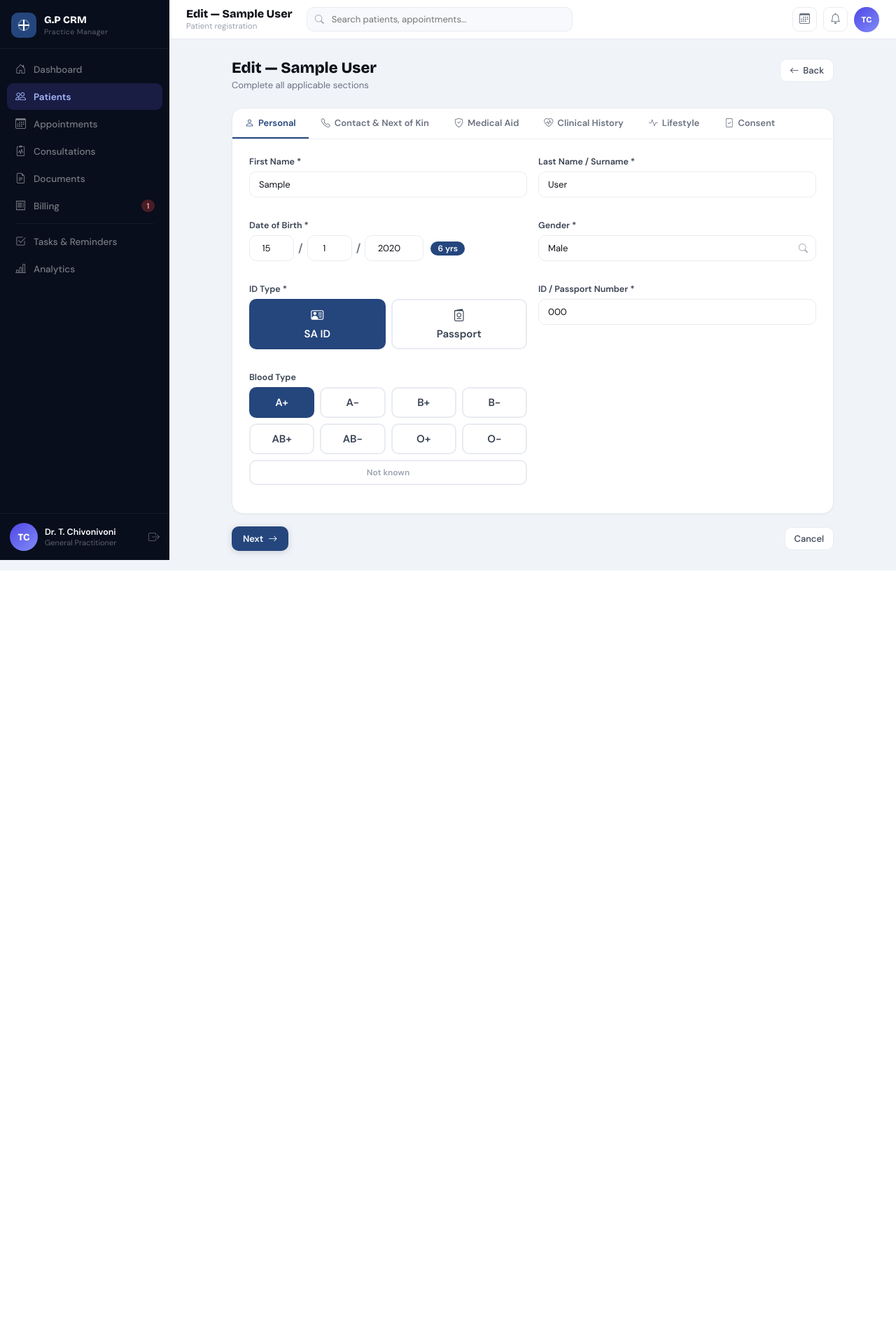
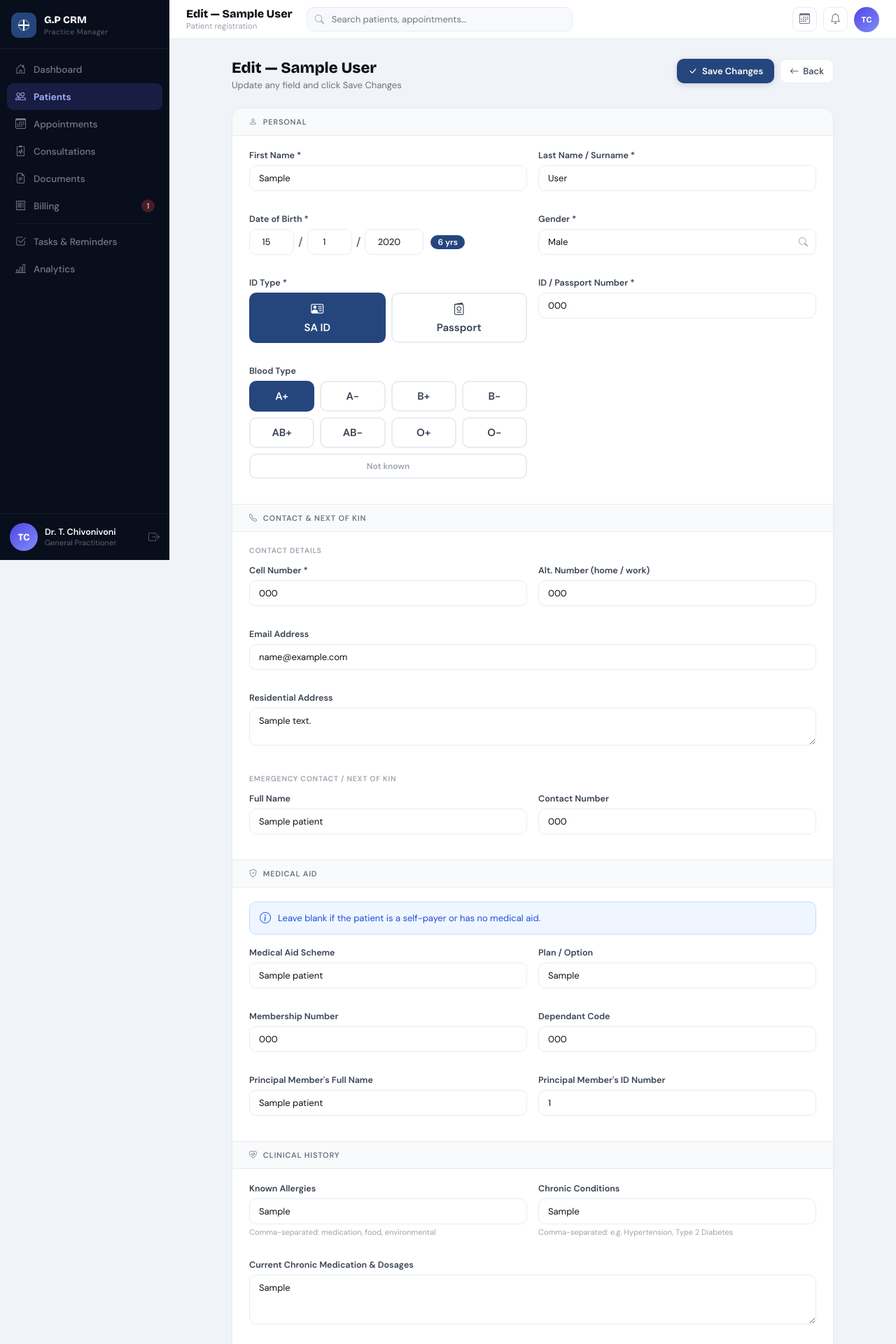
Before and after one commit to DevJoymanu/MediCareGP, a Django app: page /patients/1/edit/ in a window 1280 px wide. Shown: the top 1920 px of the page at 70% size. Before the commit the page ends 815 px from the top, so only its background shows below. Run offline with Django 4.2, Linux system fonts and the light colour scheme; a user stored in the database is signed in; tables that the repository leaves empty hold one stand-in row (values such as "Sample post").

Commit message:
ui/ux update4

```diff
--- a/medicaregp/templates/patients/patient_form.html
+++ b/medicaregp/templates/patients/patient_form.html
@@ -19,6 +19,18 @@
   .blood-btn.selected { background:var(--accent); border-color:var(--accent); color:#fff; }
   .blood-btn.unknown { font-size:12px; font-weight:600; color:var(--text-4); grid-column:span 4; padding:8px; }
   .blood-btn.unknown.selected { background:var(--text-3); border-color:var(--text-3); color:#fff; }
+  /* ── Edit mode: all sections visible, no tabs ── */
+  .edit-mode .form-tab-bar { display:none; }
+  .edit-mode .form-section { display:block; padding:0; }
+  .edit-mode .form-section + .form-section { border-top:1px solid var(--border); }
+  .edit-section-title {
+    display:flex; align-items:center; gap:8px;
+    font-size:11px; font-weight:700; color:var(--text-3);
+    text-transform:uppercase; letter-spacing:0.07em;
+    padding:12px 24px; background:#f9fafb;
+    border-bottom:1px solid var(--border);
+  }
+  .edit-section-body { padding:20px 24px; }
 </style>
 {% endblock %}
 
@@ -26,8 +38,16 @@
 <div class="page-body">
   <div style="max-width:860px;margin:0 auto;">
     <div class="page-header">
-      <div><h1>{{ title }}</h1><p>Complete all applicable sections</p></div>
-      <a href="{% url 'patient_list' %}" class="btn-ghost"><i class="bi bi-arrow-left"></i> Back</a>
+      <div>
+        <h1>{{ title }}</h1>
+        <p>{% if form.instance.pk %}Update any field and click Save Changes{% else %}Complete all applicable sections{% endif %}</p>
+      </div>
+      <div style="display:flex;gap:8px;">
+        {% if form.instance.pk %}
+        <button type="submit" form="patientForm" class="btn-primary"><i class="bi bi-check-lg"></i> Save Changes</button>
+        {% endif %}
+        <a href="{% if form.instance.pk %}{% url 'patient_detail' form.instance.pk %}{% else %}{% url 'patient_list' %}{% endif %}" class="btn-ghost"><i class="bi bi-arrow-left"></i> Back</a>
+      </div>
     </div>
 
     <form method="post" id="patientForm">
@@ -39,8 +59,8 @@
       </div>
       {% endif %}
 
-      <div class="card" style="padding:0;overflow:hidden;">
-        <!-- Tab bar -->
+      <div class="card {% if form.instance.pk %}edit-mode{% endif %}" style="padding:0;overflow:hidden;">
+        <!-- Tab bar (hidden in edit mode via CSS) -->
         <div class="form-tab-bar">
           <button type="button" class="form-tab active" data-section="personal"><i class="bi bi-person" style="margin-right:6px;"></i>Personal</button>
           <button type="button" class="form-tab" data-section="contact"><i class="bi bi-telephone" style="margin-right:6px;"></i>Contact &amp; Next of Kin</button>
@@ -52,6 +72,8 @@
 
         <!-- ── Personal ─────────────────────────────────────────────────── -->
         <div id="section-personal" class="form-section active">
+          {% if form.instance.pk %}<div class="edit-section-title"><i class="bi bi-person"></i> Personal</div>{% endif %}
+          <div class="edit-section-body">
           <div class="form-grid-2">
             <div class="form-group">
               <label>First Name *</label>
@@ -115,10 +137,13 @@
               </div>
             </div>
           </div>
+          {% if form.instance.pk %}</div>{% endif %}
         </div>
 
         <!-- ── Contact & Next of kin ────────────────────────────────────── -->
         <div id="section-contact" class="form-section">
+          {% if form.instance.pk %}<div class="edit-section-title"><i class="bi bi-telephone"></i> Contact &amp; Next of Kin</div>{% endif %}
+          <div class="edit-section-body">
           <div style="margin-bottom:20px;">
             <div class="section-label" style="margin-bottom:14px;">Contact Details</div>
             <div class="form-grid-2">
@@ -153,10 +178,13 @@
               </div>
             </div>
           </div>
+          {% if form.instance.pk %}</div>{% endif %}
         </div>
 
         <!-- ── Medical Aid ──────────────────────────────────────────────── -->
         <div id="section-medaid" class="form-section">
+          {% if form.instance.pk %}<div class="edit-section-title"><i class="bi bi-shield-check"></i> Medical Aid</div>{% endif %}
+          <div class="edit-section-body">
           <div style="display:flex;align-items:center;gap:10px;margin-bottom:18px;padding:12px 14px;border-radius:10px;background:#eff6ff;border:1px solid #bfdbfe;">
             <i class="bi bi-info-circle" style="color:#2563eb;flex-shrink:0;"></i>
             <span style="font-size:13px;color:#1d4ed8;">Leave blank if the patient is a self-payer or has no medical aid.</span>
@@ -187,10 +215,13 @@
               {{ form.principal_member_id }}
             </div>
           </div>
+          {% if form.instance.pk %}</div>{% endif %}
         </div>
 
         <!-- ── Clinical History ─────────────────────────────────────────── -->
         <div id="section-clinical" class="form-section">
+          {% if form.instance.pk %}<div class="edit-section-title"><i class="bi bi-heart-pulse"></i> Clinical History</div>{% endif %}
+          <div class="edit-section-body">
           <div class="form-grid-2">
             <div class="form-group">
               <label>Known Allergies</label>
@@ -215,10 +246,13 @@
               {{ form.family_history }}
             </div>
           </div>
+          {% if form.instance.pk %}</div>{% endif %}
         </div>
 
         <!-- ── Lifestyle ────────────────────────────────────────────────── -->
         <div id="section-lifestyle" class="form-section">
+          {% if form.instance.pk %}<div class="edit-section-title"><i class="bi bi-activity"></i> Lifestyle</div>{% endif %}
+          <div class="edit-section-body">
           <div class="form-grid-2">
             <div class="form-group">
               <label>Smoking Status</label>
@@ -233,10 +267,13 @@
               {{ form.substance_use }}
             </div>
           </div>
+          {% if form.instance.pk %}</div>{% endif %}
         </div>
 
         <!-- ── Consent ──────────────────────────────────────────────────── -->
         <div id="section-consent" class="form-section">
+          {% if form.instance.pk %}<div class="edit-section-title"><i class="bi bi-file-check"></i> Consent</div>{% endif %}
+          <div class="edit-section-body">
           <div style="margin-bottom:20px;padding:14px;border-radius:10px;background:#fffbeb;border:1px solid #fde68a;">
             <div style="font-size:13px;font-weight:600;color:#92400e;margin-bottom:6px;"><i class="bi bi-exclamation-triangle" style="margin-right:6px;"></i>Consent to treat</div>
             <p style="font-size:13px;color:#78350f;margin:0;">By ticking the box below, the patient confirms they consent to examination and treatment by the practice. This must be confirmed verbally or in writing before any treatment is rendered.</p>
@@ -255,21 +292,30 @@
               </label>
             </div>
           </div>
+          {% if form.instance.pk %}</div>{% endif %}
         </div>
       </div>
 
-      <!-- Navigation -->
+      <!-- Navigation: tab wizard for create, single save for edit -->
+      {% if form.instance.pk %}
+      <div style="display:flex;gap:10px;margin-top:18px;">
+        <button type="submit" class="btn-primary"><i class="bi bi-check-lg"></i> Save Changes</button>
+        <a href="{% url 'patient_detail' form.instance.pk %}" class="btn-ghost">Cancel</a>
+      </div>
+      {% else %}
       <div style="display:flex;gap:10px;margin-top:18px;align-items:center;">
         <button type="button" id="prevBtn" class="btn-ghost" style="display:none;"><i class="bi bi-arrow-left"></i> Previous</button>
         <button type="button" id="nextBtn" class="btn-primary">Next <i class="bi bi-arrow-right"></i></button>
         <button type="submit" id="saveBtn" class="btn-primary" style="display:none;"><i class="bi bi-check-lg"></i> Save Patient</button>
         <a href="{% url 'patient_list' %}" class="btn-ghost" style="margin-left:auto;">Cancel</a>
       </div>
+      {% endif %}
     </form>
   </div>
 </div>
 
 <script>
+{% if not form.instance.pk %}
 (function () {
   const tabs = ['personal', 'contact', 'medaid', 'clinical', 'lifestyle', 'consent'];
   let current = 0;
@@ -294,6 +340,7 @@
 
   showTab(0);
 })();
+{% endif %}
 
 // ── ID Type toggle ────────────────────────────────────────────────────────
 (function () {
```
